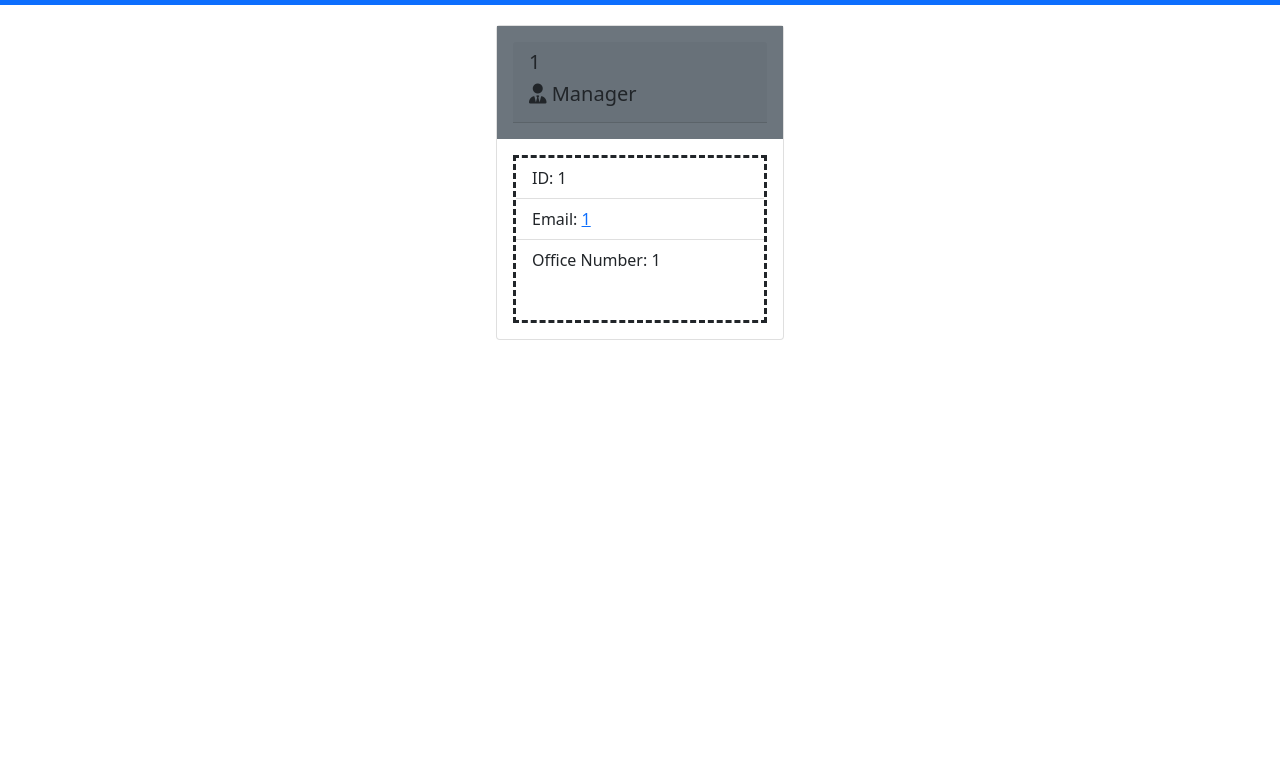
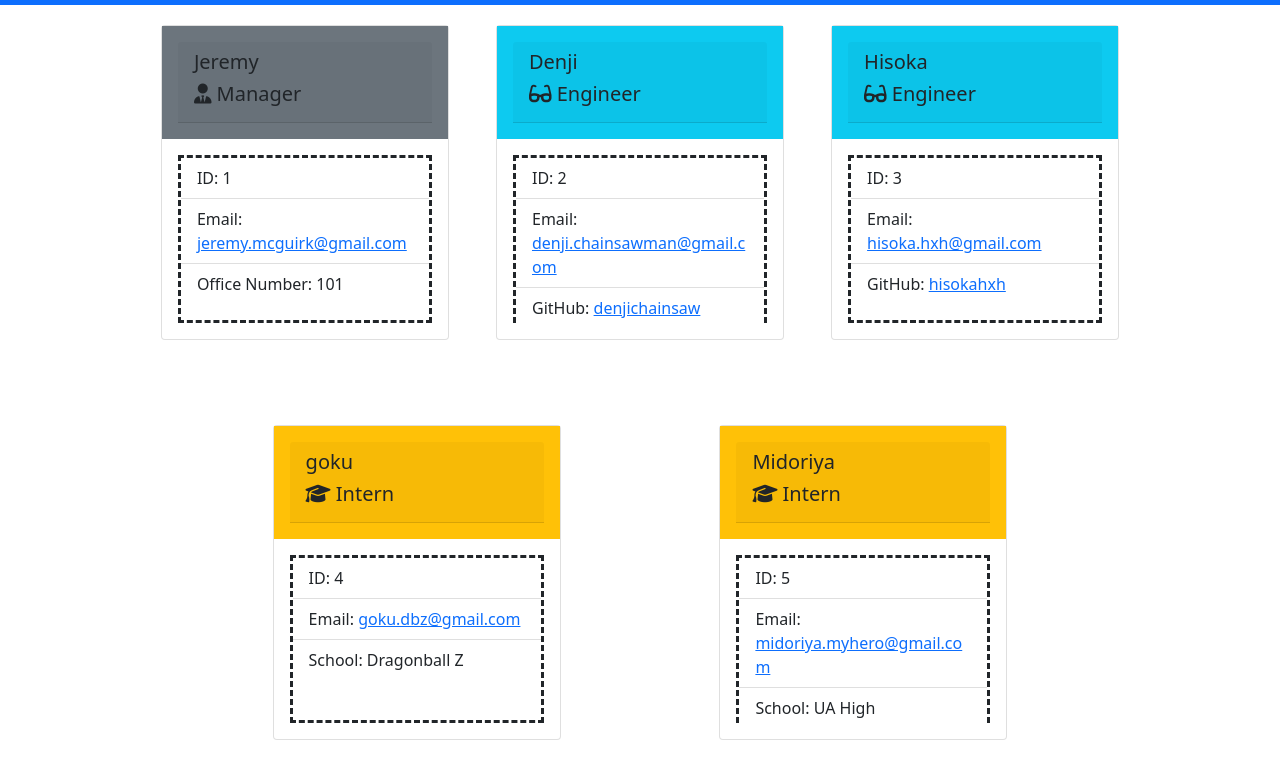
Before and after one commit to Jeremymcg88/Team-Profile-Generator, a website: page SRC/index.html in a window 1280 px wide. Shown: the part 93-872 px from the top of the page. Drawn offline with nearby package versions, Linux system fonts and the light colour scheme.

```diff
--- a/SRC/index.html
+++ b/SRC/index.html
@@ -20,15 +20,75 @@
         <div class="card d-flex" style="width: 18rem;" id="card">
             <div class="card-body bg-secondary">
                 <div class="card-header">
-                    <h5 class="card-title">1</h5>
+                    <h5 class="card-title">Jeremy</h5>
                     <h5 class="card-title"><i class="fas fa-user-tie"></i> Manager</h5>
                 </div>
             </div>
             <div class="card-body">
                 <ul class="list-group list-group-flush" id="border">
                     <li class="list-group-item">ID: 1</li>
-                    <li class="list-group-item">Email: <a href="mailto:1">1</a></li>
-                    <li class="list-group-item">Office Number: 1</li>
+                    <li class="list-group-item">Email: <a href="mailto:jeremy.mcguirk@gmail.com">jeremy.mcguirk@gmail.com</a></li>
+                    <li class="list-group-item">Office Number: 101</li>
+                </ul>
+            </div>
+        </div>
+        <div class="card d-flex" style="width: 18rem;" id="card">
+            <div class="card-body bg-info">
+                <div class="card-header">
+                    <h5 class="card-title">Denji</h5>
+                    <h5 class="card-title"><i class="fas fa-glasses"></i> Engineer</h5>
+                </div>
+            </div>
+            <div class="card-body">
+                <ul class="list-group list-group-flush" id="border">
+                    <li class="list-group-item">ID: 2</li>
+                    <li class="list-group-item">Email: <a href="mailto:denji.chainsawman@gmail.com">denji.chainsawman@gmail.com</a></li>
+                    <li class="list-group-item">GitHub: <a href="https://github.com/denjichainsaw/">denjichainsaw</a></li>
+                </ul>
+            </div>
+        </div>
+        <div class="card d-flex" style="width: 18rem;" id="card">
+            <div class="card-body bg-info">
+                <div class="card-header">
+                    <h5 class="card-title">Hisoka</h5>
+                    <h5 class="card-title"><i class="fas fa-glasses"></i> Engineer</h5>
+                </div>
+            </div>
+            <div class="card-body">
+                <ul class="list-group list-group-flush" id="border">
+                    <li class="list-group-item">ID: 3</li>
+                    <li class="list-group-item">Email: <a href="mailto:hisoka.hxh@gmail.com">hisoka.hxh@gmail.com</a></li>
+                    <li class="list-group-item">GitHub: <a href="https://github.com/hisokahxh/">hisokahxh</a></li>
+                </ul>
+            </div>
+        </div>
+        <div class="card d-flex" style="width: 18rem;" id="card">
+            <div class="card-body bg-warning">
+                <div class="card-header">
+                    <h5 class="card-title">goku</h5>
+                    <h5 class="card-title"><i class="fas fa-graduation-cap"></i> Intern</h5>
+                </div>
+            </div>
+            <div class="card-body">
+                <ul class="list-group list-group-flush" id="border">
+                    <li class="list-group-item">ID: 4</li>
+                    <li class="list-group-item">Email: <a href="mailto:goku.dbz@gmail.com">goku.dbz@gmail.com</a></li>
+                    <li class="list-group-item">School: Dragonball Z</li>
+                </ul>
+            </div>
+        </div>
+        <div class="card d-flex" style="width: 18rem;" id="card">
+            <div class="card-body bg-warning">
+                <div class="card-header">
+                    <h5 class="card-title">Midoriya</h5>
+                    <h5 class="card-title"><i class="fas fa-graduation-cap"></i> Intern</h5>
+                </div>
+            </div>
+            <div class="card-body">
+                <ul class="list-group list-group-flush" id="border">
+                    <li class="list-group-item">ID: 5</li>
+                    <li class="list-group-item">Email: <a href="mailto:midoriya.myhero@gmail.com">midoriya.myhero@gmail.com</a></li>
+                    <li class="list-group-item">School: UA High</li>
                 </ul>
             </div>
         </div>
--- a/Utils/createHTML.js
+++ b/Utils/createHTML.js
@@ -3,7 +3,7 @@
 const fs = require('fs');
 const generateStyles = require('../Utils/createCSS');
 
-// This function creates team member cards in HTML
+// This function creates team member cards in HTML and utilizes Boostrap for styling
 const memberCards = (member) => {
     let cardHTML = "";
     member.forEach((member) => {
```
Also changed, not shown: README.md, 1 other file.
